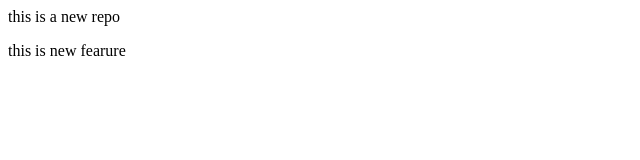
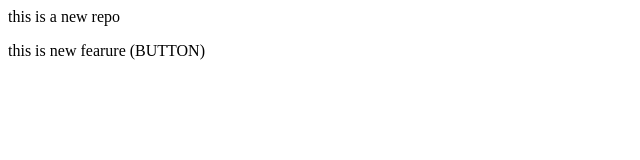
Before and after one commit to Djadhav83/LocalRepo, a plain HTML site: page index.html in a window 1280 px wide. Shown: the full height of the page, 0-640 px from the left. Drawn offline with Linux system fonts and the light colour scheme.

Commit message:
add buttuon

```diff
--- a/index.html
+++ b/index.html
@@ -1,2 +1,2 @@
 <p>this is a new repo</p>
-<p>this is new fearure</p>
+<p>this is new fearure (BUTTON)</p>
```
